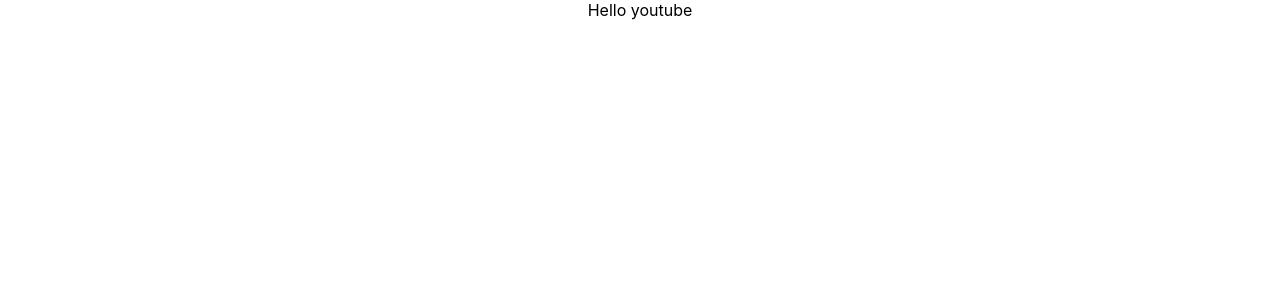
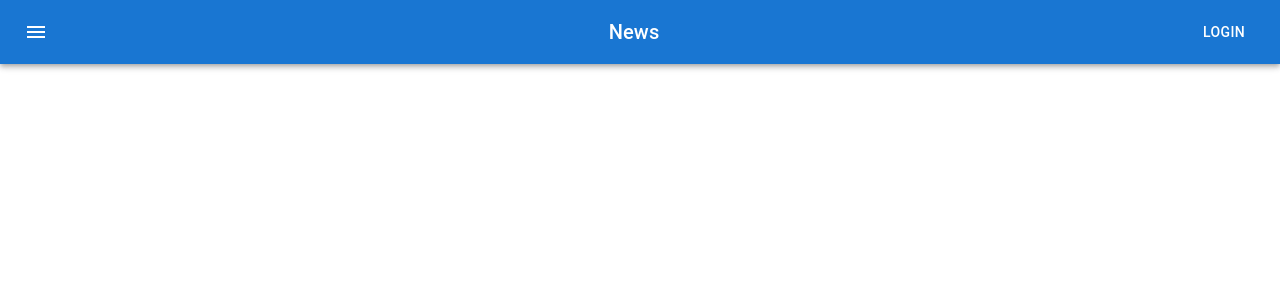
Before and after one commit to razvan700/MonitoringStudentsApp, a React (Create React App) app in the folder monitoringfrontend/: page / in a window 1280 px wide. Shown: the top 300 px of the page. Built offline with nearby package versions, Linux system fonts and the light colour scheme.

Commit message:
added appbar
added App Bar in React

```diff
--- a/monitoringfrontend/package.json
+++ b/monitoringfrontend/package.json
@@ -3,6 +3,10 @@
   "version": "0.1.0",
   "private": true,
   "dependencies": {
+    "@emotion/react": "^11.11.1",
+    "@emotion/styled": "^11.11.0",
+    "@mui/icons-material": "^5.13.7",
+    "@mui/material": "^5.13.7",
     "@testing-library/jest-dom": "^5.16.5",
     "@testing-library/react": "^13.4.0",
     "@testing-library/user-event": "^13.5.0",
--- a/monitoringfrontend/src/App.js
+++ b/monitoringfrontend/src/App.js
@@ -1,10 +1,10 @@
 
 import './App.css';
-
+import AppBar from './components/Appbar'
 function App() {
   return (
     <div className="App">
-      Hello youtube
+      <AppBar/>
     </div>
   );
 }
--- a/monitoringfrontend/src/components/Appbar.js
+++ b/monitoringfrontend/src/components/Appbar.js
@@ -0,0 +1,32 @@
+import * as React from 'react';
+import AppBar from '@mui/material/AppBar';
+import Box from '@mui/material/Box';
+import Toolbar from '@mui/material/Toolbar';
+import Typography from '@mui/material/Typography';
+import Button from '@mui/material/Button';
+import IconButton from '@mui/material/IconButton';
+import MenuIcon from '@mui/icons-material/Menu';
+
+export default function Appbar() {
+  return (
+    <Box sx={{ flexGrow: 1 }}>
+      <AppBar position="static">
+        <Toolbar>
+          <IconButton
+            size="large"
+            edge="start"
+            color="inherit"
+            aria-label="menu"
+            sx={{ mr: 2 }}
+          >
+            <MenuIcon />
+          </IconButton>
+          <Typography variant="h6" component="div" sx={{ flexGrow: 1 }}>
+            News
+          </Typography>
+          <Button color="inherit">Login</Button>
+        </Toolbar>
+      </AppBar>
+    </Box>
+  );
+}
```
Also changed, not shown: 1 other file (tests, documents, lock files or other folders).
